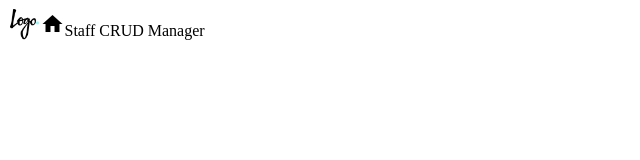
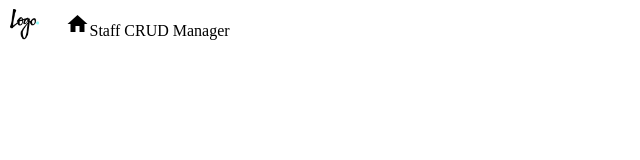
Before and after one commit to dekopossas/staff-management, a React (Create React App) app in the folder frontend/: page / in a window 1280 px wide. Shown: the top 160 px of the page, without its empty margins (0-640 px from the left). Built offline with nearby package versions, Linux system fonts and the light colour scheme.

Commit message:
troquei pra camele case

```diff
--- a/frontend/src/components/Header/styles.module.scss
+++ b/frontend/src/components/Header/styles.module.scss
@@ -12,7 +12,7 @@
     max-height: 32px;
   }
 
-  .title-group {
+  .title_group {
     padding-left: 25px;
   }
 
```
